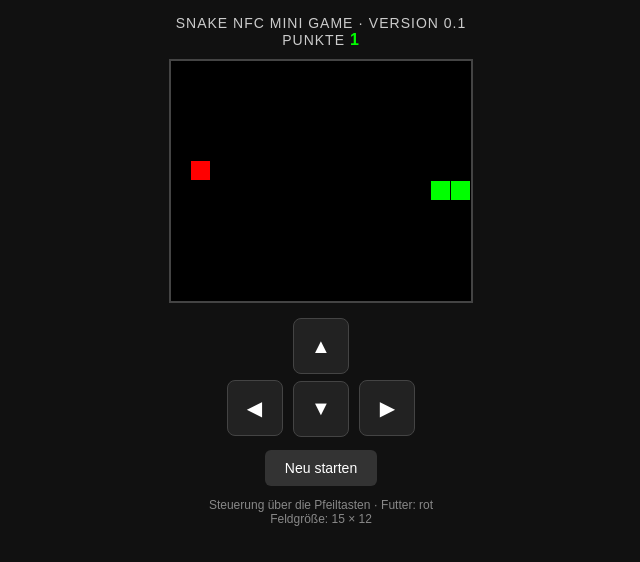
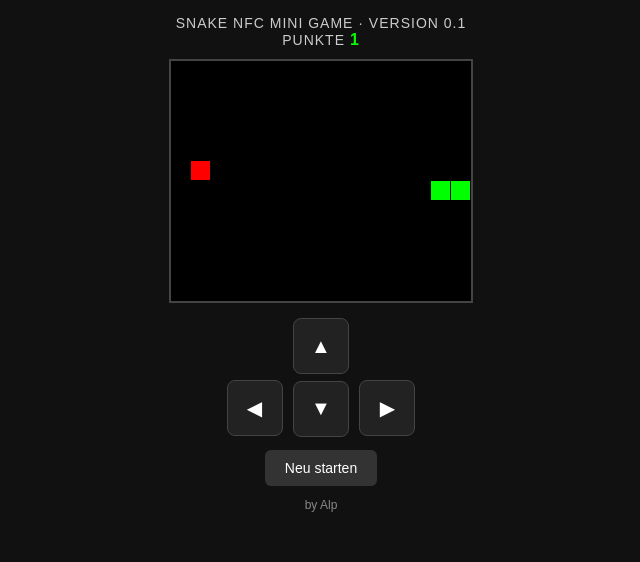
Before and after one commit to MultitasKing396/Snake-V01, a plain HTML site: page index.html in a window 1280 px wide. Shown: the whole page, without its empty margins (319-959 px from the left). Drawn offline with Linux system fonts and the light colour scheme.

Commit message:
Update index.html

```diff
--- a/index.html
+++ b/index.html
@@ -25,7 +25,7 @@
     <button onclick="d(1,0)">▶</button>
   </div>
   <button class="reset" onclick="i()">Neu starten</button>
-  <div class="info">Steuerung über die Pfeiltasten · Futter: rot<br>Feldgröße: 15 × 12</div>
+  <div class="info">by Alp</div>
 
 <script>
 const x = c.getContext("2d");
```
